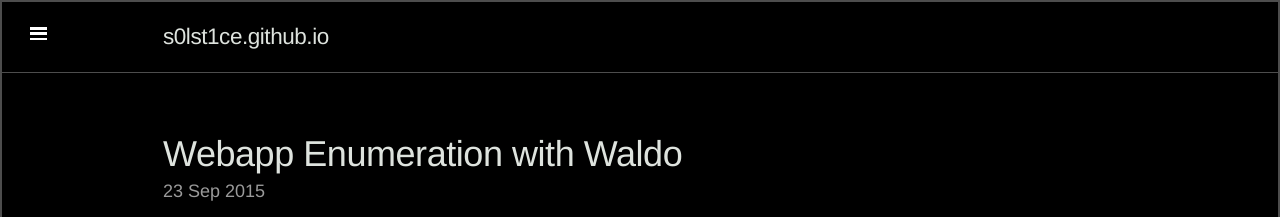
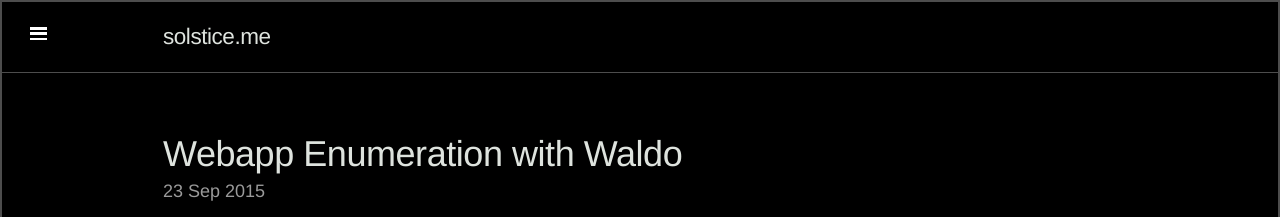
Before and after one commit to s0lst1c3/s0lst1c3.github.io, a Jekyll site: the page built from index.html, in a window 1280 px wide. Shown: the top 217 px of the page. Built offline with Jekyll 4.4.1, drawn with Linux system fonts in a browser that asks for light colours; Markdown is read by kramdown in place of the engine named in the settings; the list of posts is cut into pages by our own code.

Commit message:
updating

```diff
--- a/_config.yml
+++ b/_config.yml
@@ -9,7 +9,7 @@
 relative_permalinks: true
 
 # Setup
-title:               s0lst1ce.github.io
+title:               solstice.me
 tagline:             ''
 description:         "My name is John Gabriel Ryan. I'm an aspiring offensive security R&D, and this is my blog."
 url:                 http://s0lst1ce.github.io
```
Also changed, not shown: LICENSE.md (deleted), README.md.
